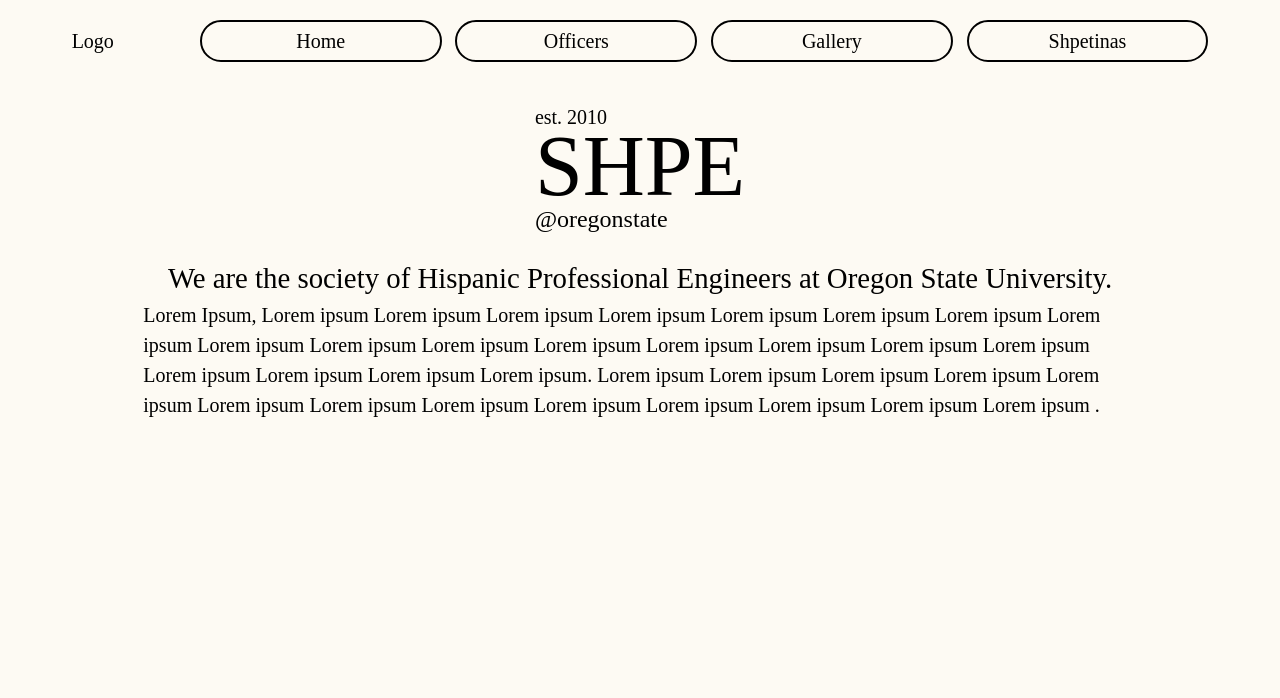
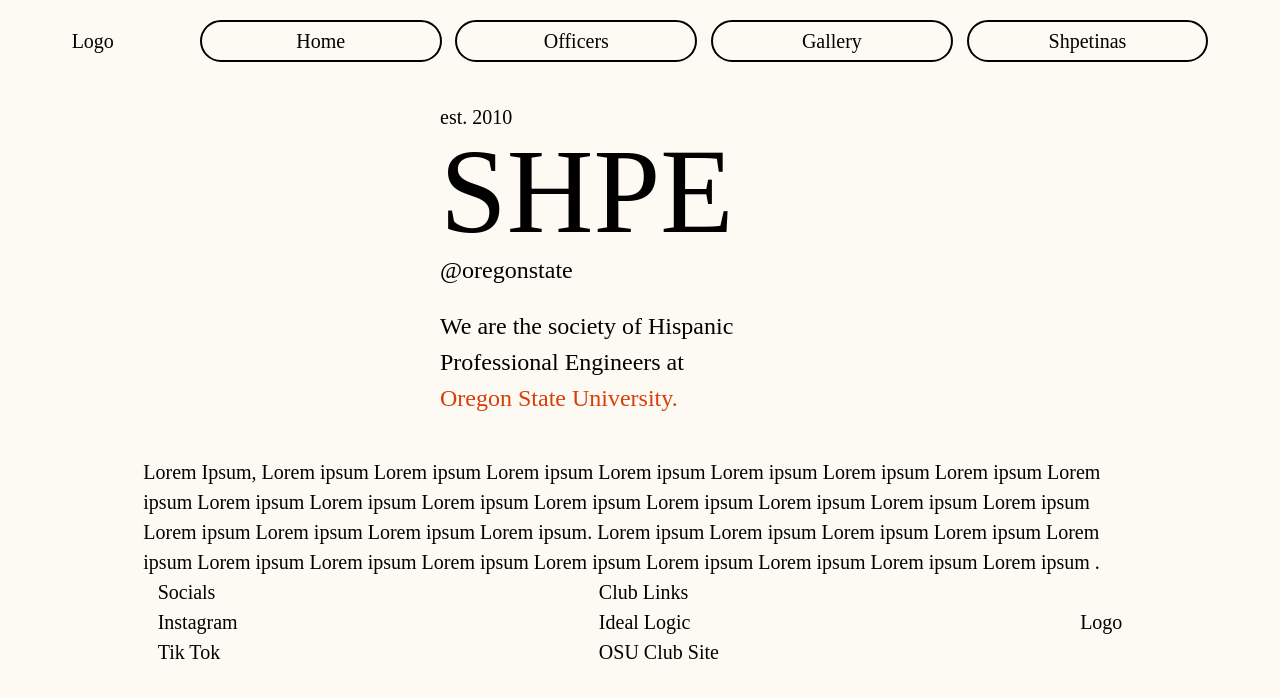
Before and after one commit to SHPE-At-OregonStateUniversity/SHPE-At-OregonStateUniversity.github.io, a SvelteKit app in the folder shpe-osu/: page / in a window 1280 px wide. Shown: the top 698 px of the page. Built offline with nearby package versions, Linux system fonts and the light colour scheme.

Commit message:
Add footer component.

```diff
--- a/shpe-osu/src/app.css
+++ b/shpe-osu/src/app.css
@@ -63,6 +63,7 @@
   --size-700: 2.986rem; /* display */
   --size-800: 3.583rem; /* large display */
   --size-900: 4.299rem; /* hero/max display */
+  --size-1000: 6rem; /* Super Hero */
 
   /* Margins */
   --page-margin: var(--size-100);
@@ -104,3 +105,12 @@
   padding: var(--size-100) 0;
   gap: var(--size-900);
 }
+
+.site-footer {
+  display: flex;
+  justify-content: space-between;
+  align-items: center;
+  padding-left: var(--size-900);
+  padding-right: var(--size-900);
+  gap: var(--size-900);
+}
--- /dev/null
+++ b/shpe-osu/src/lib/components/Footer.svelte
@@ -0,0 +1,29 @@
+<script lang="ts">
+  import { page } from '$app/state';
+</script>
+
+<div class="site-footer">
+	<div class="socials">
+		<h1>Socials</h1>
+		<p>Instagram</p>
+		<p>Tik Tok</p>
+	</div>
+	<div class="club-links">
+		<h1>Club Links</h1>
+		<p>Ideal Logic</p>
+		<p>OSU Club Site</p>
+	</div>
+	<p>
+		Logo
+	</p>
+</div>
+
+<style>
+  .site-footer {
+    display: flex;
+    justify-content: space-between;
+    align-items: center;
+    padding-left: var(--size-900);
+    padding-right: var(--size-900);
+  }
+</style>
--- a/shpe-osu/src/lib/components/NavBar.svelte
+++ b/shpe-osu/src/lib/components/NavBar.svelte
@@ -1,6 +1,7 @@
 <script lang="ts">
   import { page } from '$app/state';
 </script>
+
 <nav>
   <a class="nav-link" href="/">Home</a>
   <a class="nav-link" href="/officers">Officers</a>
--- a/shpe-osu/src/routes/+layout.svelte
+++ b/shpe-osu/src/routes/+layout.svelte
@@ -1,6 +1,7 @@
 <script lang="ts">
 	import '../app.css';
 	import NavBar from '$lib/components/NavBar.svelte';
+	import Footer from '$lib/components/Footer.svelte';
 	import favicon from '$lib/assets/favicon.svg';
 
 	let { children } = $props();
@@ -18,3 +19,5 @@
 <main class="page">
   {@render children()}
 </main>
+
+<Footer />
--- a/shpe-osu/src/routes/+page.svelte
+++ b/shpe-osu/src/routes/+page.svelte
@@ -1,12 +1,20 @@
 <div class="content">
   <div class="hero">
-    <span class="est">est. 2010</span>
-    <h1>SHPE</h1>
-    <p>@oregonstate</p>
+    <div class="logo">
+      <span class="est">est. 2010</span>
+
+      <h1>SHPE</h1>
+      <p>@oregonstate</p>
+    </div>
+
+    <div class="description">
+      <h1>We are the society of Hispanic Professional Engineers at </h1>
+      <div class="osu">
+        <h1>Oregon State University.</h1>
+      </div>
+    </div>
   </div>
-  <div class="description">
-    <h1>We are the society of Hispanic Professional Engineers at Oregon State University.</h1>
-  </div>
+
   <div class="page-body">
     <p>
       Lorem Ipsum, Lorem ipsum Lorem ipsum Lorem ipsum Lorem ipsum Lorem ipsum Lorem ipsum Lorem ipsum Lorem ipsum Lorem ipsum Lorem ipsum Lorem ipsum Lorem ipsum Lorem ipsum Lorem ipsum Lorem ipsum Lorem ipsum Lorem ipsum Lorem ipsum Lorem ipsum Lorem ipsum. Lorem ipsum Lorem ipsum Lorem ipsum Lorem ipsum Lorem ipsum Lorem ipsum Lorem ipsum Lorem ipsum Lorem ipsum Lorem ipsum Lorem ipsum Lorem ipsum Lorem ipsum .
@@ -24,32 +32,45 @@
     display: flex;
     flex-direction: column;
     align-items: left;
-    padding: var(--size-100);
+    max-width: 20rem;
+    padding-bottom: var(--size-500)
+  }
+  .logo {
+    display: flex;
+    flex-direction: column;
+    align-items: left;
+    padding-top: var(--size-100);
+    padding-bottom: var(--size-100);
   }
   .est {
     margin-bottom: -1.5rem
   }
-  .hero h1 {
-    font-size: var(--size-900);
+  .logo h1 {
+    font-size: var(--size-1000);
     font-weight: 400;
     color: var(--color-brand-dark);
   }
-  .hero p {
+  .logo p {
     font-size: var(--size-200);
     font-weight: 400;
     color: var(--color-brand-dark);
     margin-top: -1.5rem;
   }
   .description h1 {
-    font-size: var(--size-300);
+    font-size: var(--size-200);
     font-weight: 400;
     color: var(--color-brand-dark);
-    padding-left: var(--)
+  }
+  .osu h1 {
+    color: var(--color-brand-primary)
   }
   p {
     font-size: var(--size-100);
     font-weight: 100;
     color: var(--color-brand-dark);
   }
+  .page-body {
+
+  }
 
 </style>
```
